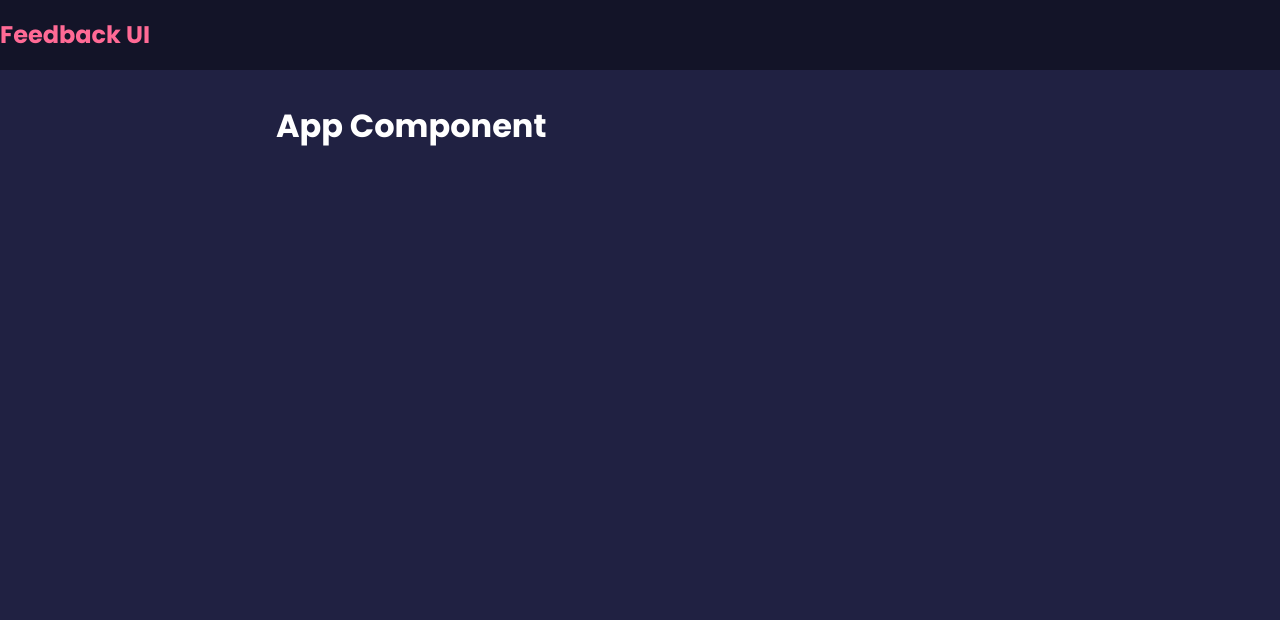
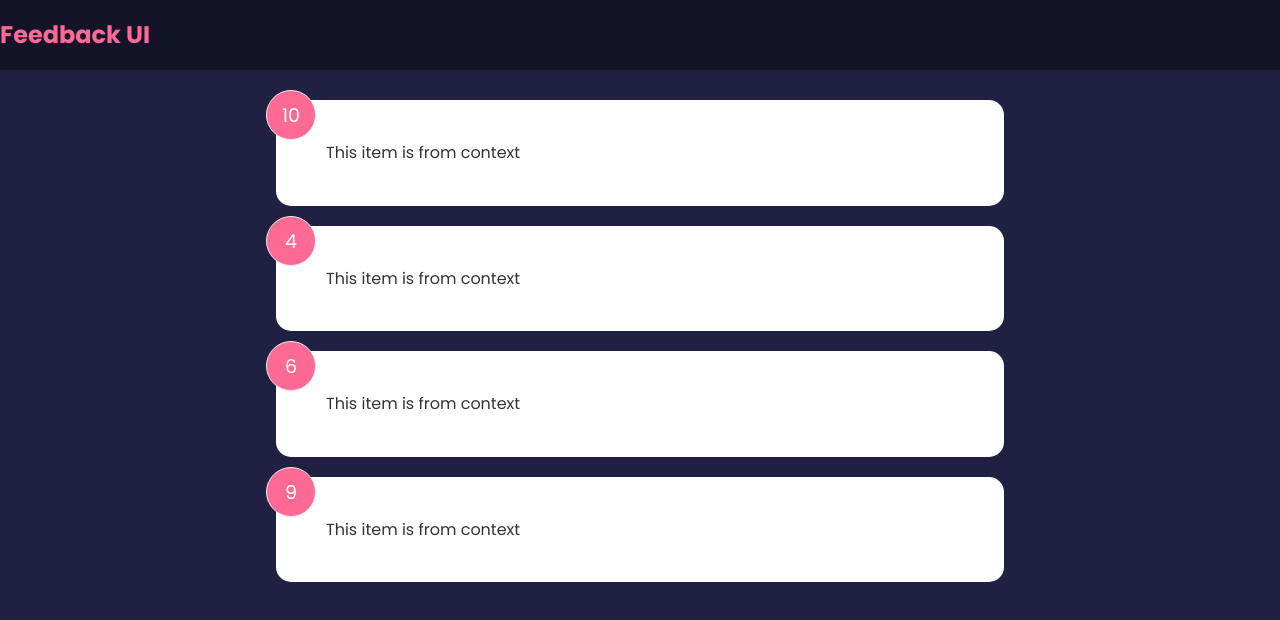
Before and after one commit to Frostblazer/feedback-app, a React (Create React App) app: page / in a window 1280 px wide. Shown: the top 620 px of the page. Built offline with nearby package versions, Linux system fonts and the light colour scheme.

Commit message:
Added feedback data and added global state to app.js

```diff
--- a/src/App.js
+++ b/src/App.js
@@ -1,11 +1,16 @@
+import { useState } from "react";
 import Header from "./components/Header";
+import FeedbackData from "./data/feedbackdata";
+
+import FeedbackList from "./components/FeedbackList";
 
 function App() {
+  const [feedback, setFeedback] = useState(FeedbackData);
   return (
     <>
       <Header />
       <div className="container">
-        <h1>App Component</h1>
+        <FeedbackList feedback={feedback} />
       </div>
     </>
   );
--- /dev/null
+++ b/src/components/FeedbackItem.jsx
@@ -0,0 +1,10 @@
+import React from "react";
+
+export default function FeedbackItem({ item }) {
+  return (
+    <div className="card">
+      <div className="num-display">{item.rating}</div>
+      <div className="text-display">{item.text}</div>
+    </div>
+  );
+}
--- /dev/null
+++ b/src/components/FeedbackList.jsx
@@ -0,0 +1,17 @@
+import React from "react";
+import FeedbackItem from "./FeedbackItem";
+
+function FeedbackList({ feedback }) {
+  if (!feedback || feedback.length === 0) {
+    return <p>No feedback yet</p>;
+  }
+  return (
+    <div className="feedback-list">
+      {feedback.map((item) => (
+        <FeedbackItem key={item.id} item={item} />
+      ))}
+    </div>
+  );
+}
+
+export default FeedbackList;
--- a/src/components/Header.jsx
+++ b/src/components/Header.jsx
@@ -1,5 +1,5 @@
 import React from "react";
-import PropTypes from "prop-types";
+import propTypes from "prop-types";
 
 function Header({ text, bgColor, textColor }) {
   const headerStyles = {
@@ -21,11 +21,10 @@
   textColor: "#ff6a95",
 };
 
-// eslint-disable-next-line react/no-typos
-Header.PropTypes = {
-  text: PropTypes.string,
-  bgColor: PropTypes.string,
-  textColor: PropTypes.strings,
+Header.propTypes = {
+  text: propTypes.string,
+  bgColor: propTypes.string,
+  textColor: propTypes.string,
 };
 
 export default Header;
--- /dev/null
+++ b/src/data/feedbackdata.js
@@ -0,0 +1,24 @@
+const FeedbackData = [
+  {
+    id: 1,
+    text: "This item is from context",
+    rating: 10,
+  },
+  {
+    id: 2,
+    text: "This item is from context",
+    rating: 4,
+  },
+  {
+    id: 3,
+    text: "This item is from context",
+    rating: 6,
+  },
+  {
+    id: 4,
+    text: "This item is from context",
+    rating: 9,
+  },
+];
+
+export default FeedbackData;
```
